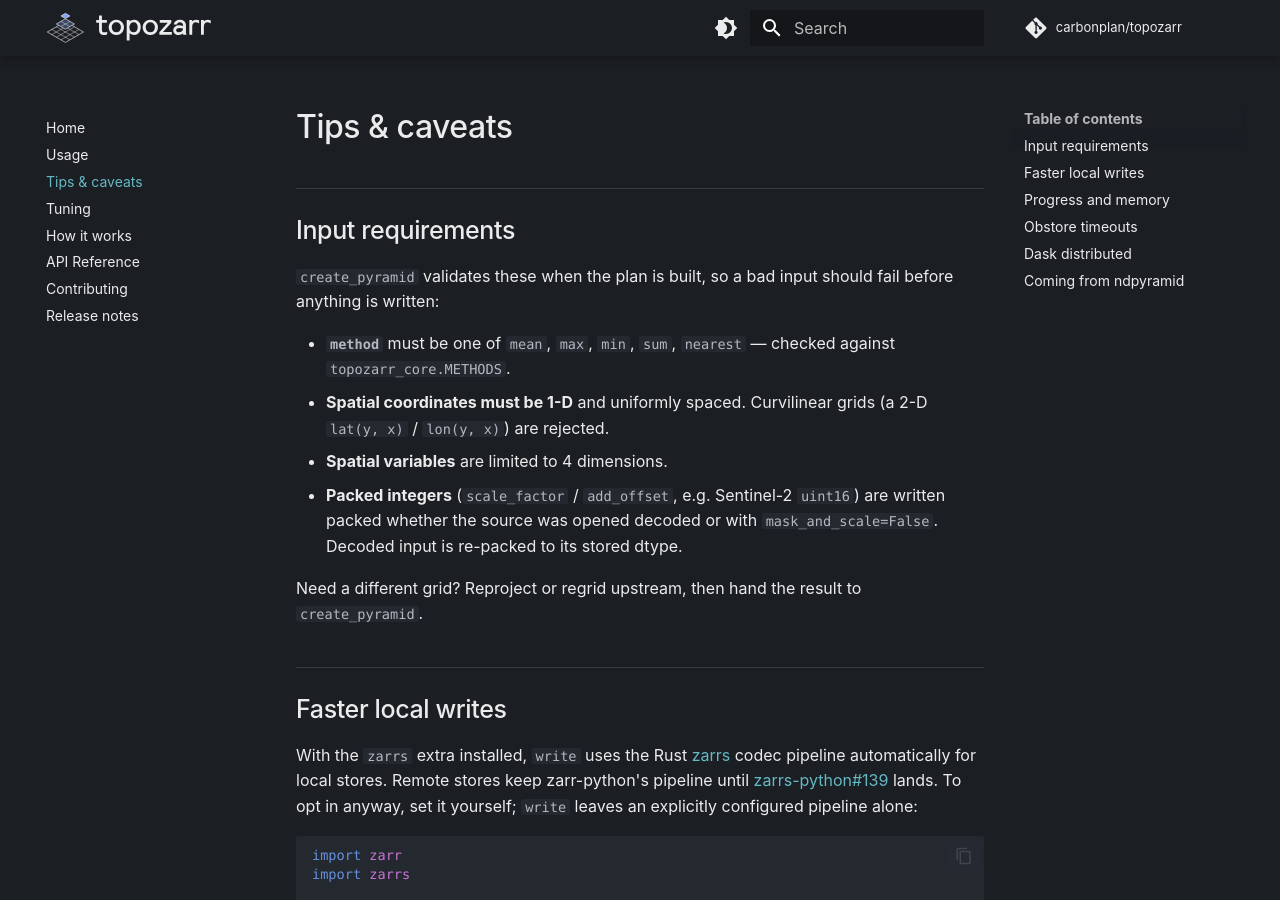
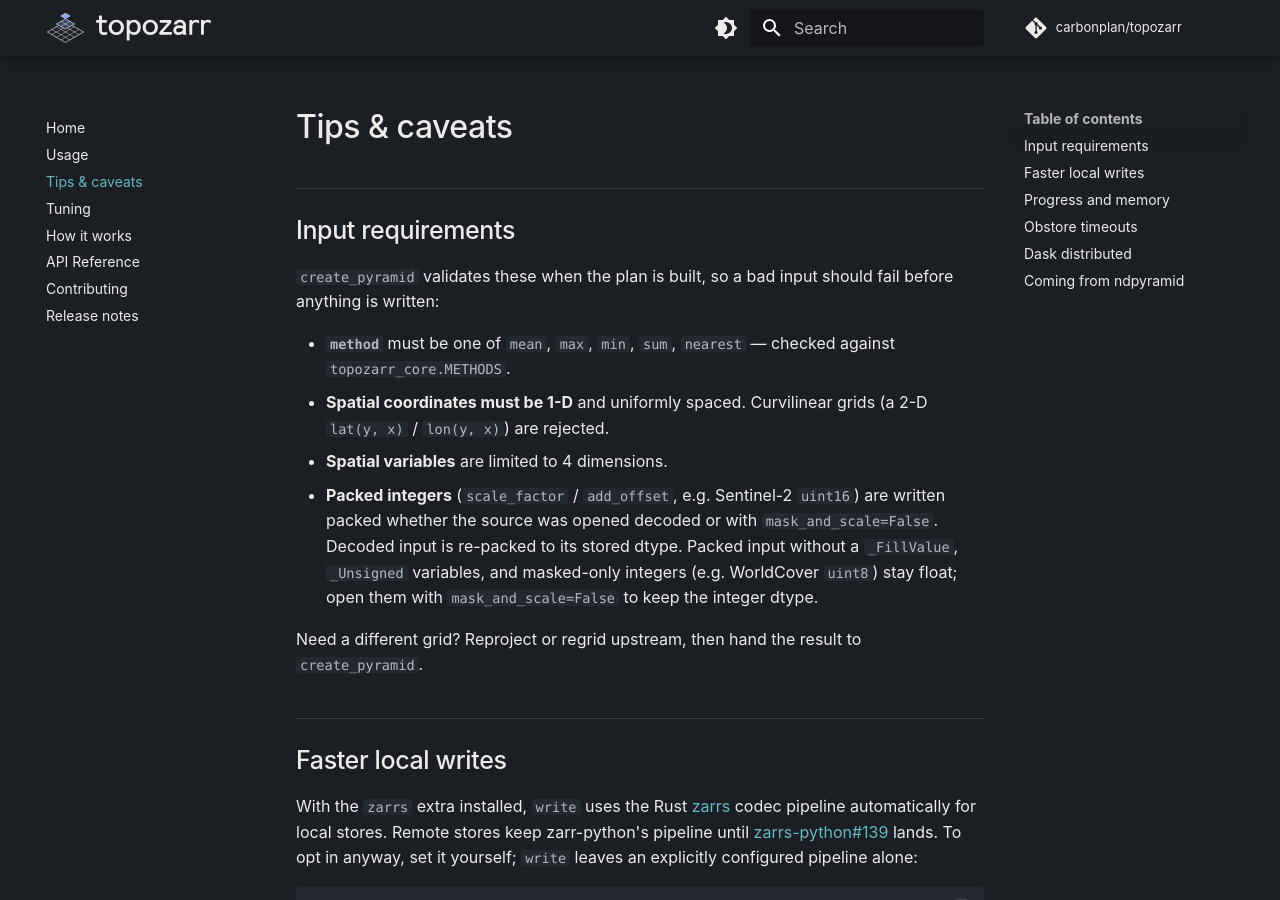
Before and after one commit to carbonplan/topozarr, an MkDocs documentation site: the page built from docs/tips.md, in a window 1280 px wide and 900 px high. Built offline with MkDocs 1.6.1 and Material for MkDocs 9.7.7, drawn with Linux system fonts in a browser that asks for light colours; some web fonts are replaced; comment, search, counter and statistics services are not loaded.

Commit message:
Docs: note which packed inputs stay float

```diff
--- a/docs/tips.md
+++ b/docs/tips.md
@@ -13,6 +13,9 @@ before anything is written:
 - **Packed integers** (`scale_factor` / `add_offset`, e.g. Sentinel-2 `uint16`)
   are written packed whether the source was opened decoded or with
   `mask_and_scale=False`. Decoded input is re-packed to its stored dtype.
+  Packed input without a `_FillValue`, `_Unsigned` variables, and masked-only
+  integers (e.g. WorldCover `uint8`) stay float; open them with
+  `mask_and_scale=False` to keep the integer dtype.
 
 Need a different grid? Reproject or regrid upstream, then hand the result to `create_pyramid`.
 
```
